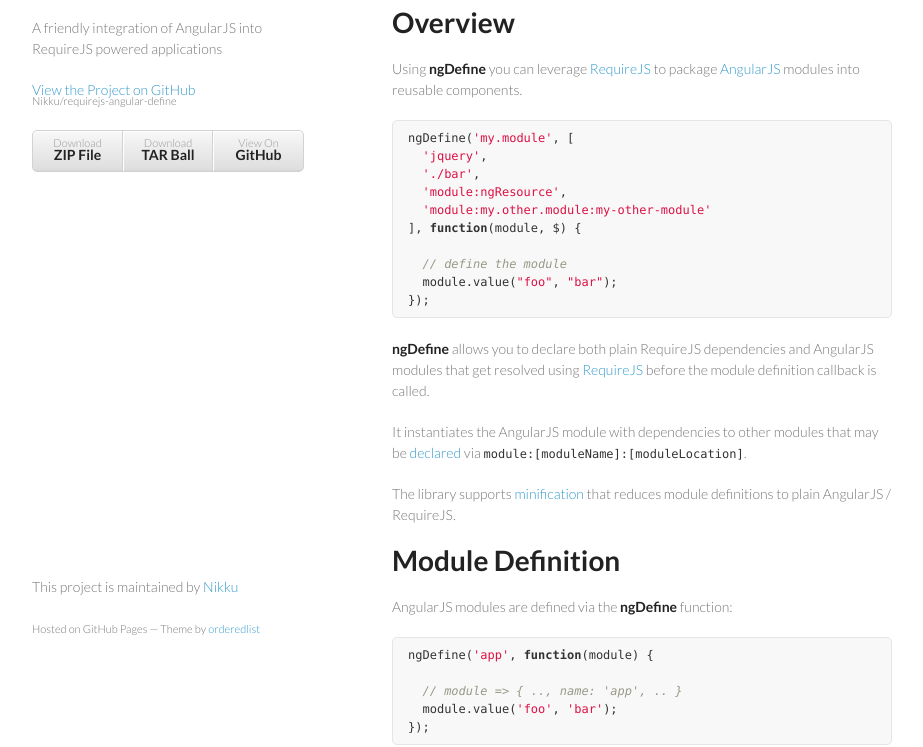
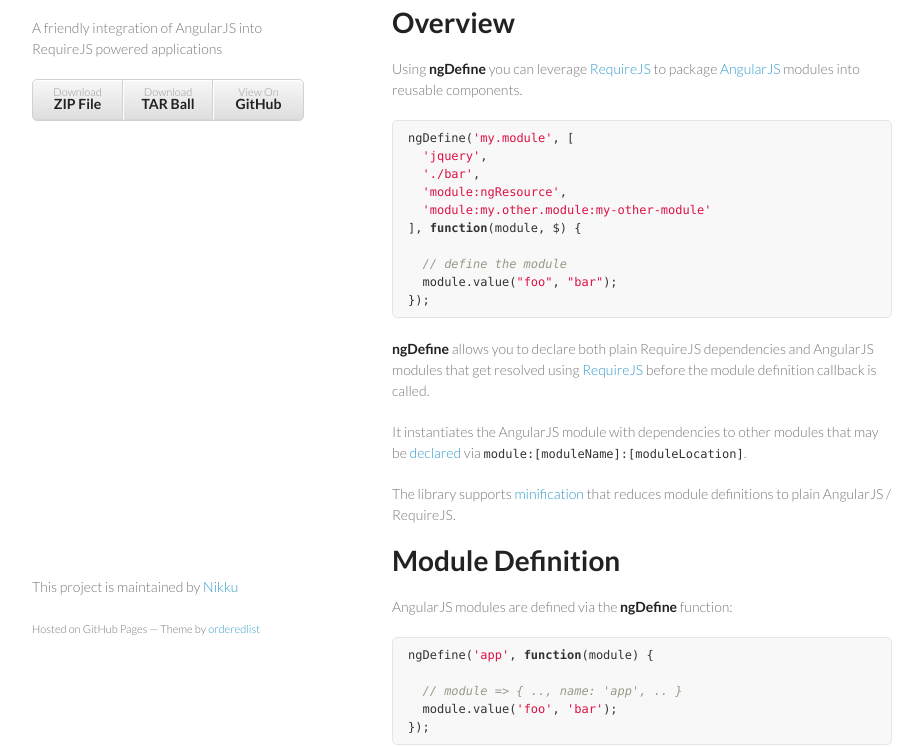
Before and after one commit to nikku/requirejs-angular-define, a plain HTML site: page index.html in a window 1280 px wide. Shown: the part 92-839 px from the top of the page, without its empty margins (178-1101 px from the left). Drawn offline with Linux system fonts and the light colour scheme.

Commit message:
fix(gh-pages): remove view reference

```diff
--- a/index.html
+++ b/index.html
@@ -17,9 +17,6 @@
       <header>
         <h1>ngDefine</h1>
         <p>A friendly integration of AngularJS into RequireJS powered applications</p>
-
-        <p class="view"><a href="https://github.com/Nikku/requirejs-angular-define">View the Project on GitHub <small>Nikku/requirejs-angular-define</small></a></p>
-
 
         <ul>
           <li><a href="https://github.com/Nikku/requirejs-angular-define/zipball/master">Download <strong>ZIP File</strong></a></li>
```
